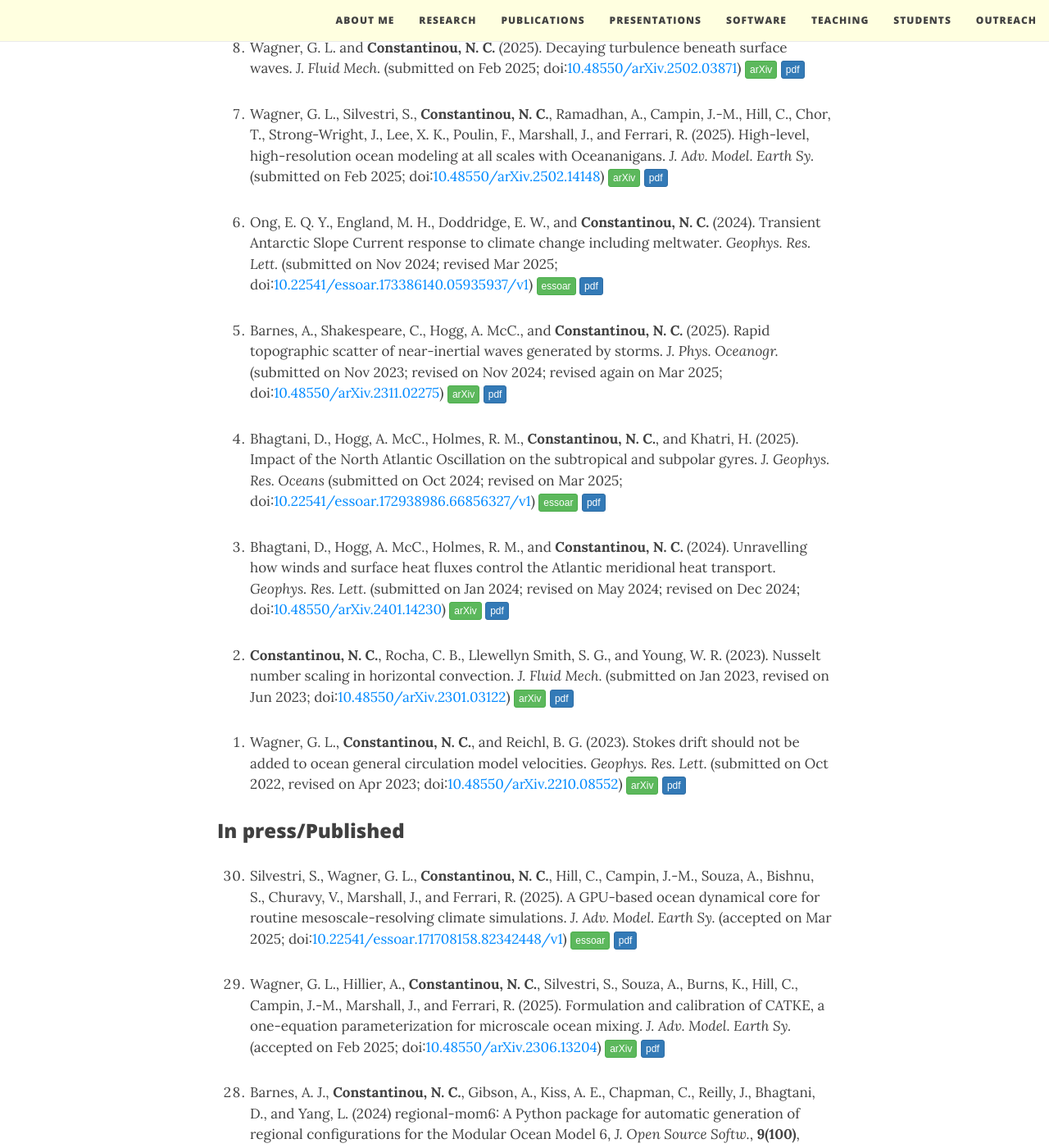
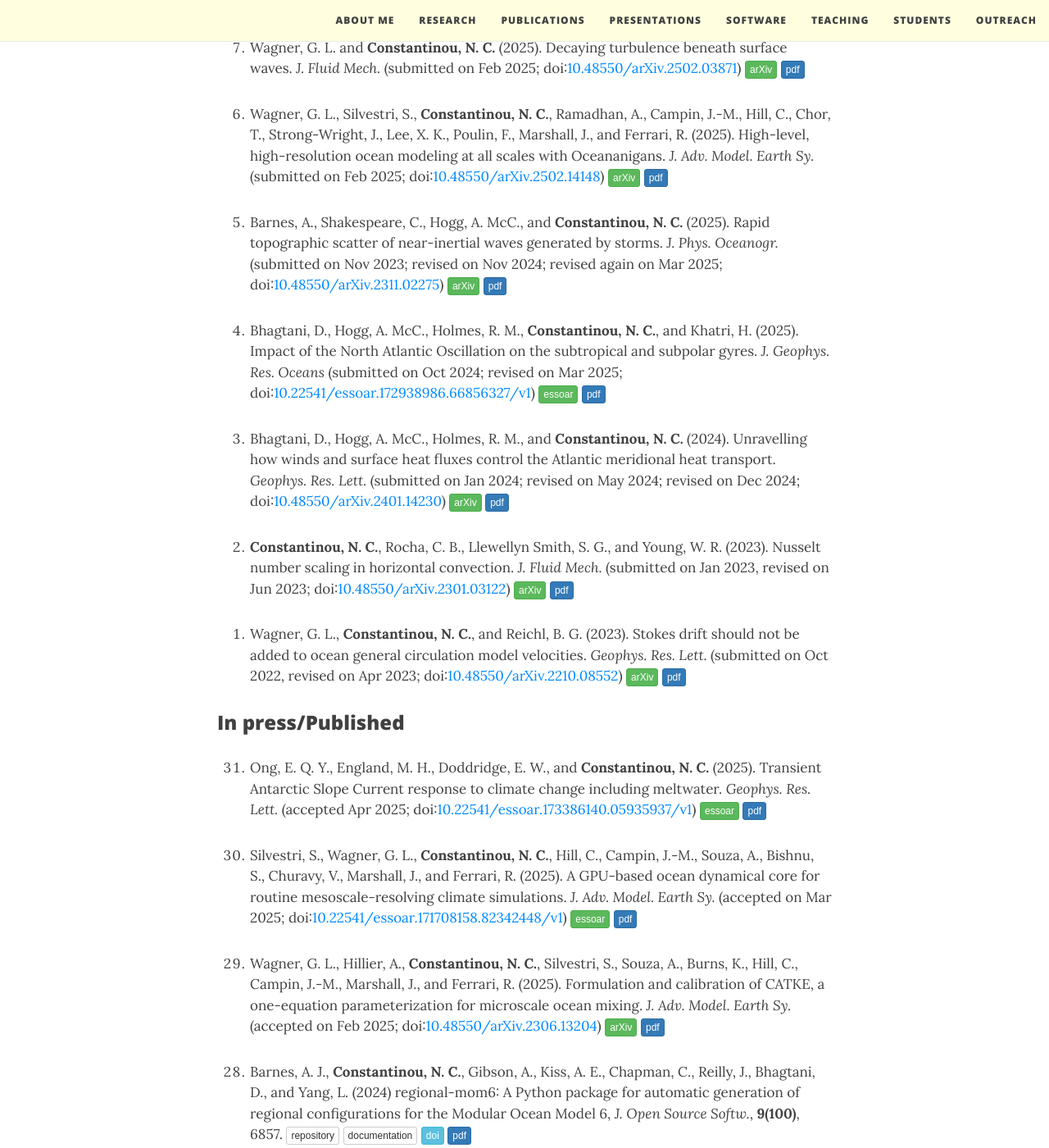
Before and after one commit to navidcy/navidcy.github.io, a Jekyll site: the page built from publications.md, in a window 1280 px wide and 1400 px high, scrolled down 416 px. Shown: the whole window at 82% size. Built offline with Jekyll 4.4.1, drawn with Linux system fonts in a browser that asks for light colours; nearby versions of some CDN libraries; comment, search, counter and statistics services are not loaded; some of the changed lines change nothing that is shown.

Commit message:
asc-meltwater paper accepted

```diff
--- a/publications.md
+++ b/publications.md
@@ -18,9 +18,6 @@ title: Publications
 0. Wagner, G. L., Silvestri, S., **Constantinou, N. C.**, Ramadhan, A., Campin, J.-M., Hill, C., Chor, T., Strong-Wright, J., Lee, X. K., Poulin, F., Marshall, J., and Ferrari, R. (2025). High-level, high-resolution ocean modeling at all scales with Oceananigans.  _J. Adv. Model. Earth Sy._ (submitted on Feb 2025; doi:[10.48550/arXiv.2502.14148](https://doi.org/10.48550/arXiv.2502.14148)) [<span class="btn btn-success btn-xs{{end}}" style="font-family:sans-serif;">arXiv</span>][arXiv:2502.14148]{:target="_blank"} [<span class="btn btn-primary btn-xs{{end}}" style="font-family:sans-serif;">pdf</span>][oceananigans-overview]
 
 
-0. Ong, E. Q. Y., England, M. H., Doddridge, E. W., and **Constantinou, N. C.** (2024). Transient Antarctic Slope Current response to climate change including meltwater. _Geophys. Res. Lett._ (submitted on Nov 2024; revised Mar 2025; doi:[10.22541/essoar.173386140.05935937/v1](https://doi.org/10.22541/essoar.173386140.05935937/v1){:target="_blank"}) [<span class="btn btn-success btn-xs{{end}}" style="font-family:sans-serif;">essoar</span>](https://doi.org/10.22541/essoar.173386140.05935937/v1){:target="_blank"} [<span class="btn btn-primary btn-xs{{end}}" style="font-family:sans-serif;">pdf</span>][asc-meltwater]
-
-
 0. Barnes, A., Shakespeare, C., Hogg, A. McC., and **Constantinou, N. C.** (2025). Rapid topographic scatter of near-inertial waves generated by storms. _J. Phys. Oceanogr._ (submitted on Nov 2023; revised on Nov 2024; revised again on Mar 2025; doi:[10.48550/arXiv.2311.02275](https://doi.org/10.48550/arXiv.2311.02275)) [<span class="btn btn-success btn-xs{{end}}" style="font-family:sans-serif;">arXiv</span>][arXiv:2311.02275]{:target="_blank"} [<span class="btn btn-primary btn-xs{{end}}" style="font-family:sans-serif;">pdf</span>][topographic-NIWs]
 
 
@@ -38,6 +35,8 @@ title: Publications
 
 
 ### In press/Published
+
+0. Ong, E. Q. Y., England, M. H., Doddridge, E. W., and **Constantinou, N. C.** (2025). Transient Antarctic Slope Current response to climate change including meltwater. _Geophys. Res. Lett._ (accepted Apr 2025; doi:[10.22541/essoar.173386140.05935937/v1](https://doi.org/10.22541/essoar.173386140.05935937/v1){:target="_blank"}) [<span class="btn btn-success btn-xs{{end}}" style="font-family:sans-serif;">essoar</span>](https://doi.org/10.22541/essoar.173386140.05935937/v1){:target="_blank"} [<span class="btn btn-primary btn-xs{{end}}" style="font-family:sans-serif;">pdf</span>][asc-meltwater]
 
 
 0. Silvestri, S., Wagner, G. L., **Constantinou, N. C.**, Hill, C., Campin, J.-M., Souza, A., Bishnu, S., Churavy, V., Marshall, J., and Ferrari, R. (2025). A GPU-based ocean dynamical core for routine mesoscale-resolving climate simulations. _J. Adv. Model. Earth Sy._ (accepted on Mar 2025; doi:[10.22541/essoar.171708158.82342448/v1](https://doi.org/10.22541/essoar.171708158.82342448/v1){:target="_blank"}) [<span class="btn btn-success btn-xs{{end}}" style="font-family:sans-serif;">essoar</span>](https://doi.org/10.22541/essoar.171708158.82342448/v1){:target="_blank"} [<span class="btn btn-primary btn-xs{{end}}" style="font-family:sans-serif;">pdf</span>][mesoscale-gpu-dycore]
```
